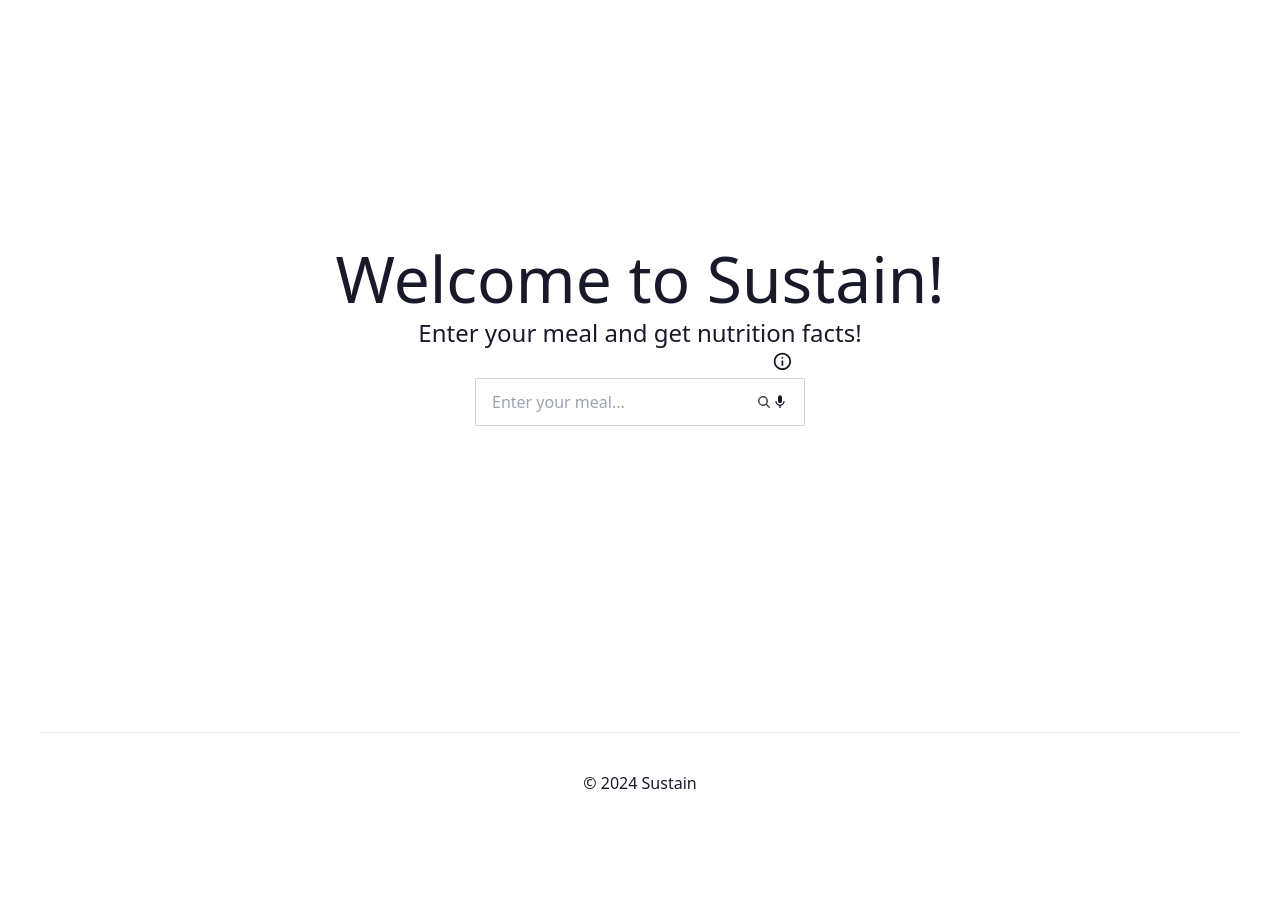
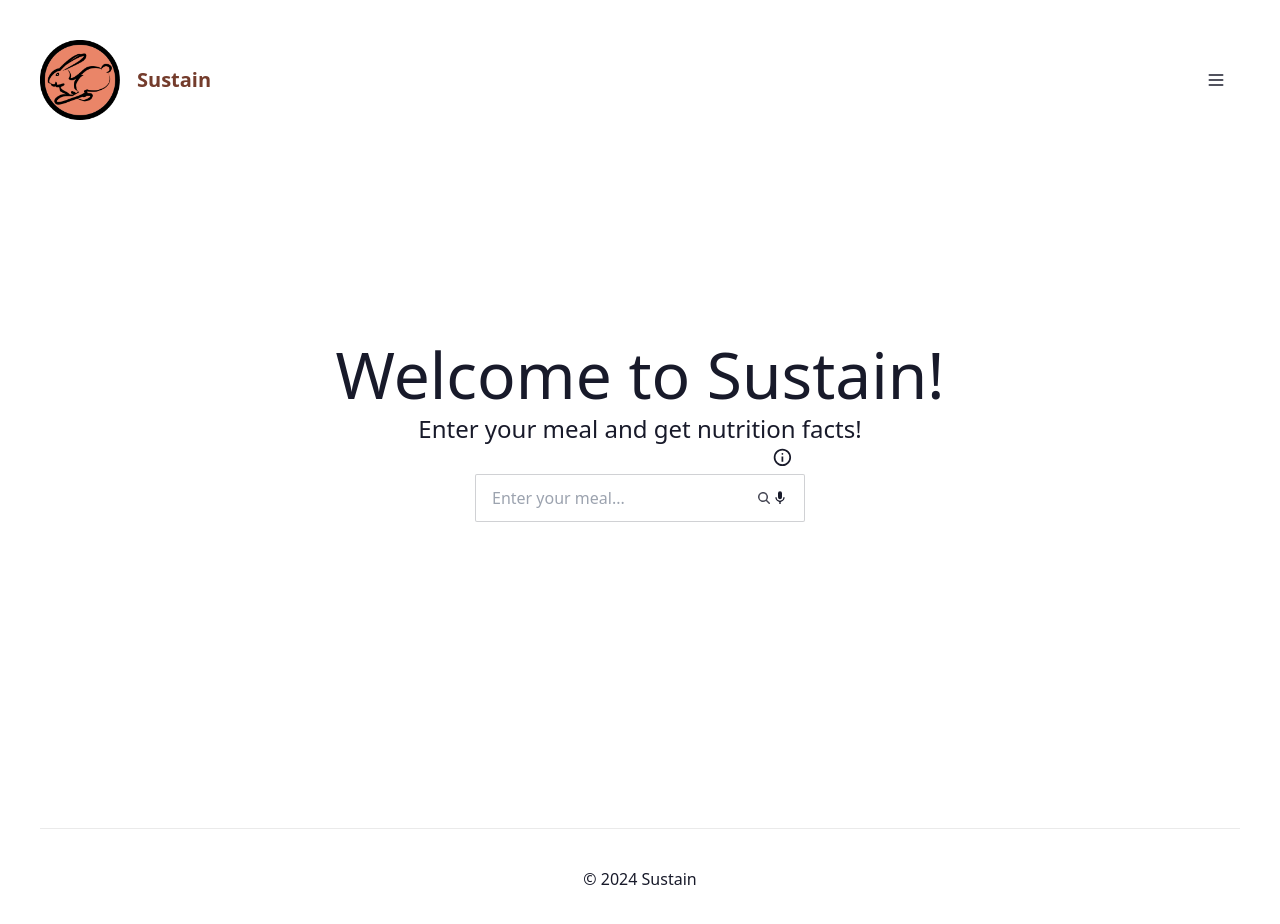
Before and after one commit to kdoan93/Hackathon-Summer-2024, a Next.js app in the folder with-mongodb-app/: page / in a window 1280 px wide. Shown: the top 924 px of the page. Before the commit the page ends 864 px from the top, so only its background shows below. Built offline with nearby package versions, Linux system fonts and the light colour scheme; no server answers; the database is empty.

Commit message:
set up NavBar

```diff
--- a/with-mongodb-app/app/components/Badge/Badge.tsx
+++ b/with-mongodb-app/app/components/Badge/Badge.tsx
@@ -13,7 +13,9 @@ const Badge: React.FC<BadgeProps> = ({ response, prompt }) => {
       <div className="stat flex flex-col items-center justify-center h-24">
         {response && prompt && !isNaN(Number(response)) ? (
           <>
-            <div className="stat-title text-center">Calories found in {prompt}:</div>
+            <div className="stat-title text-center">
+              Calories found in {prompt}:
+            </div>
             <div className="stat-value text-logo-orange text-center">
               {response}
             </div>
--- /dev/null
+++ b/with-mongodb-app/app/components/InputForm/InputForm.css
@@ -0,0 +1,3 @@
+.input-form {
+  width: 80%;
+}
--- a/with-mongodb-app/app/components/InputForm/InputForm.tsx
+++ b/with-mongodb-app/app/components/InputForm/InputForm.tsx
@@ -1,6 +1,7 @@
 "use client";
 import React, { useState } from "react";
 import Badge from "../Badge/Badge";
+import "./InputForm.css";
 
 const InputForm: React.FC = () => {
   const [prompt, setPrompt] = useState("");
@@ -8,7 +9,8 @@ const InputForm: React.FC = () => {
 
   const trainer = `Your only purpose is to respond with a value representing the amount of calories from given prompt. If the prompt is too vague to calculate a good response then respond with 'Not enough information given to give a good calculation.' Do not answer any other questions or prompts.  Here is the prompt: ${prompt}`;
 
-  const dataToolTip = "Enter your meal or use voice-to-text for a calorie count! For accuracy, include serving size, ingredients, and preparation method (e.g., fried or boiled)."
+  const dataToolTip =
+    "Enter your meal or use voice-to-text for a calorie count! For accuracy, include serving size, ingredients, and preparation method (e.g., fried or boiled).";
 
   const handleSubmit = async (e: React.FormEvent) => {
     e.preventDefault();
@@ -36,10 +38,7 @@ const InputForm: React.FC = () => {
     <div>
       <div>
         {/* Tooltip */}
-        <div
-          className="tooltip flex justify-end mb-1.5"
-          data-tip={dataToolTip}
-        >
+        <div className="tooltip flex justify-end mb-1.5" data-tip={dataToolTip}>
           <svg
             xmlns="http://www.w3.org/2000/svg"
             width="1.3em"
@@ -56,7 +55,7 @@ const InputForm: React.FC = () => {
 
         {/* Input Form */}
         <label className="input input-bordered flex items-center justify-between gap-2">
-          <form onSubmit={handleSubmit}>
+          <form onSubmit={handleSubmit} className="input-form">
             <input
               className="w-64"
               type="text"
--- a/with-mongodb-app/app/components/NavBar/NavBar.tsx
+++ b/with-mongodb-app/app/components/NavBar/NavBar.tsx
@@ -5,7 +5,8 @@ function NavBar() {
     <div>
       <div className="navbar bg-base-100">
         <div className="flex-1">
-          <a className="btn btn-ghost text-xl">daisyUI</a>
+          <img src="/images/sustainlogo-peach.png" className="h-20 w-20"></img>
+          <a className="btn btn-ghost text-xl text-dark-brown">Sustain</a>
         </div>
         <div className="flex-none">
           <button className="btn btn-square btn-ghost">
@@ -19,7 +20,7 @@ function NavBar() {
                 strokeLinecap="round"
                 strokeLinejoin="round"
                 strokeWidth="2"
-                d="M5 12h.01M12 12h.01M19 12h.01M6 12a1 1 0 11-2 0 1 1 0 012 0zm7 0a1 1 0 11-2 0 1 1 0 012 0zm7 0a1 1 0 11-2 0 1 1 0 012 0z"
+                d="M4 6h16M4 12h16M4 18h16"
               ></path>
             </svg>
           </button>
--- /dev/null
+++ b/with-mongodb-app/app/components/layout.tsx
@@ -0,0 +1,18 @@
+import type { Metadata } from "next";
+
+export const metadata: Metadata = {
+  title: "Create Next App",
+  description: "Generated by create next app",
+};
+
+export default function RootLayout({
+  children,
+}: {
+  children: React.ReactNode;
+}) {
+  return (
+    <html lang="en" data-theme="winter">
+      <body>{children}</body>
+    </html>
+  );
+}
--- a/with-mongodb-app/pages/index.tsx
+++ b/with-mongodb-app/pages/index.tsx
@@ -2,6 +2,7 @@ import { GetServerSideProps } from "next";
 import Head from "next/head";
 import client from "../lib/mongodb";
 import InputForm from "../app/components/InputForm/InputForm";
+import NavBar from "../app/components/NavBar/NavBar";
 import "./global.css";
 
 // Constants for MongoDB
@@ -25,11 +26,12 @@ export const getServerSideProps: GetServerSideProps = async () => {
 const Home = () => {
   return (
     <div className="main-page">
+      <NavBar />
       <div className="container">
         {/* Metadata */}
         <Head>
           <title>Sustain | Nourish. Embrace. Overcome. </title>
-          <link rel="icon" href="/favicon.ico" />
+          <link rel="icon" href="/images/sustainlogo-peach.png" />
         </Head>
 
         {/* Main content */}
```
Also changed, not shown: with-mongodb-app/app/components/ErrorTag/ErrorTag.tsx (+5 -6 lines), with-mongodb-app/public/images/sustainlogo-peach.png (added).
